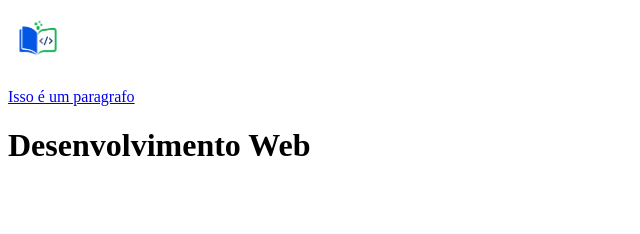
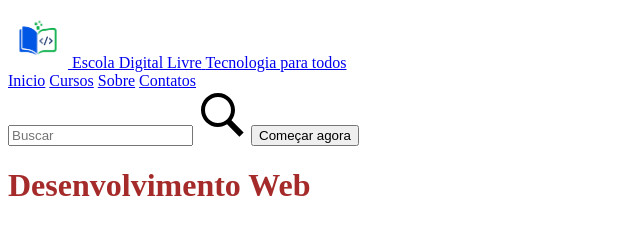
Before and after one commit to Cleber8521/Escola-Digital-Livre, a plain HTML site: page index.html in a window 1280 px wide. Shown: the whole page, without its empty margins (0-640 px from the left). Drawn offline with Linux system fonts and the light colour scheme.

Commit message:
Adiciona estrutura HTML do Header

```diff
--- a/index.html
+++ b/index.html
@@ -33,18 +33,44 @@
          <img src="./assets/Logo.png" alt="Logo Educação Digital" width="60px">
          <!-- img: adiciona imagem / src: caminho da imagem / alt: legenda da imagem -->
 
-<span>
-
-    <p>
-        Isso é um paragrafo
-    </p>
-
+<span class="logo-text">
+    <span class="logo-tittle">Escola Digital Livre</span>
+    <span class="logo-subtittle">Tecnologia para todos</span>
 </span>
 
-         </a>
+</a>
+
+<nav class="main-nav">
+    <!-- Tag semântica para o menu de navegação -->
+
+    <a href="./index.html">Inicio</a>
+    <!-- a (link) para navegação | href é o caminho da página | "active" destaca a página atual -->
+
+    <a href="./cursos.html" class="nav-link active">Cursos</a>
+    <a href="#" class="nav-link">Sobre</a>
+    <a href="#" class="nav-link">Contatos</a>
+</nav>
+
+<div class="header-actions">
+    <!-- Agrupa os botões de busca e botão CTA -->
+
+    <div class="search-box">
+        <input type="text" placeholder="Buscar">
+        <!-- Input: campo de entrada | placeholder some assim que o usuário digita -->
+
+        <img src="./assets/icons8-search.svg" alt="Ícone de pesquisa">
+<!-- Icone vetorial da lupa -->
+
+<button class="btn-primary">Começar agora</button>
+<!-- Botões para ações de página -->
+
+
+    </div>
+
 </div>
 </header>
 
-    <h1> Desenvolvimento Web</h1>
+
+<h1>Desenvolvimento Web</h1>
 </body>
 </html>
```
Also changed, not shown: cursos.html (added, +11 -0 lines), assets/icons8-search.svg (added).
